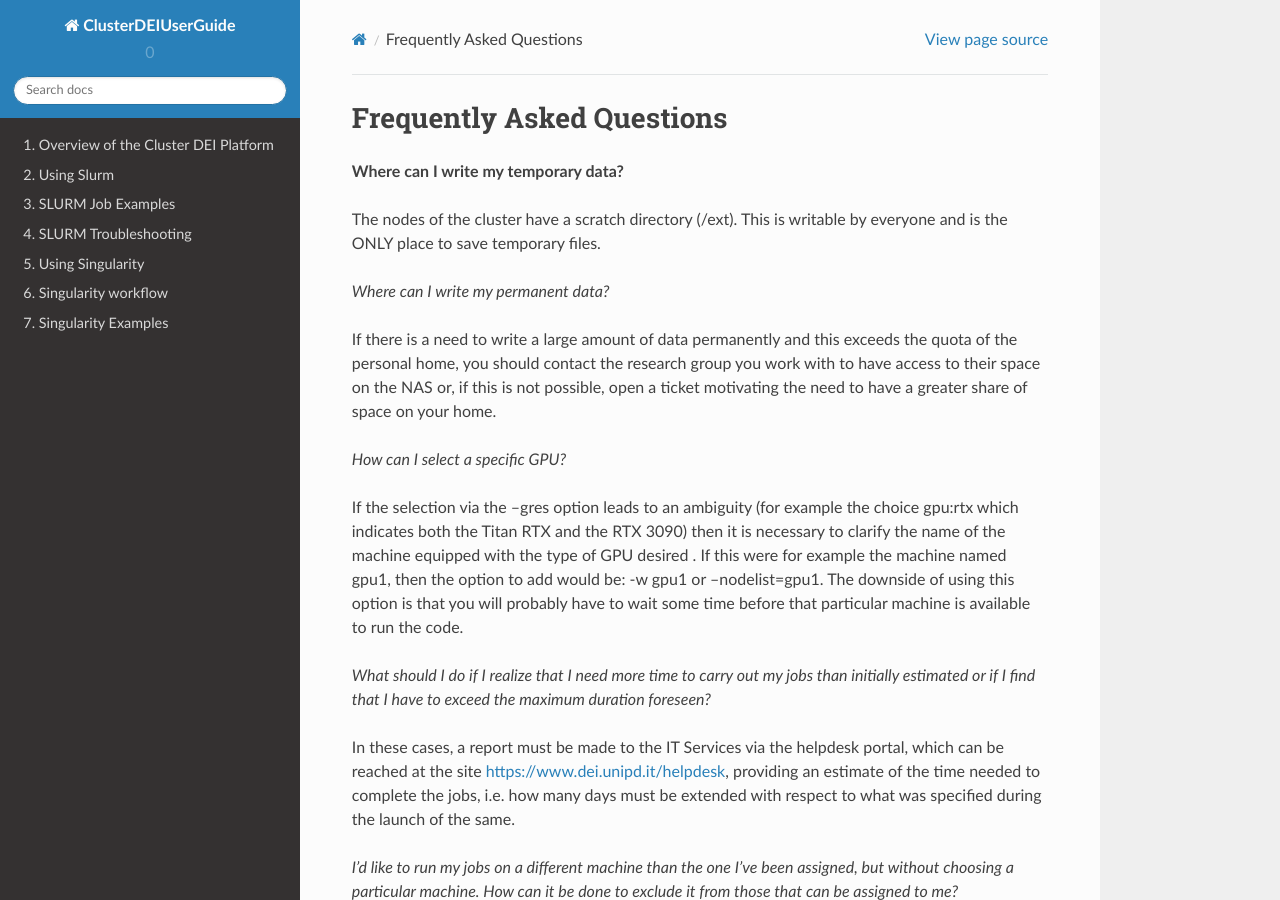
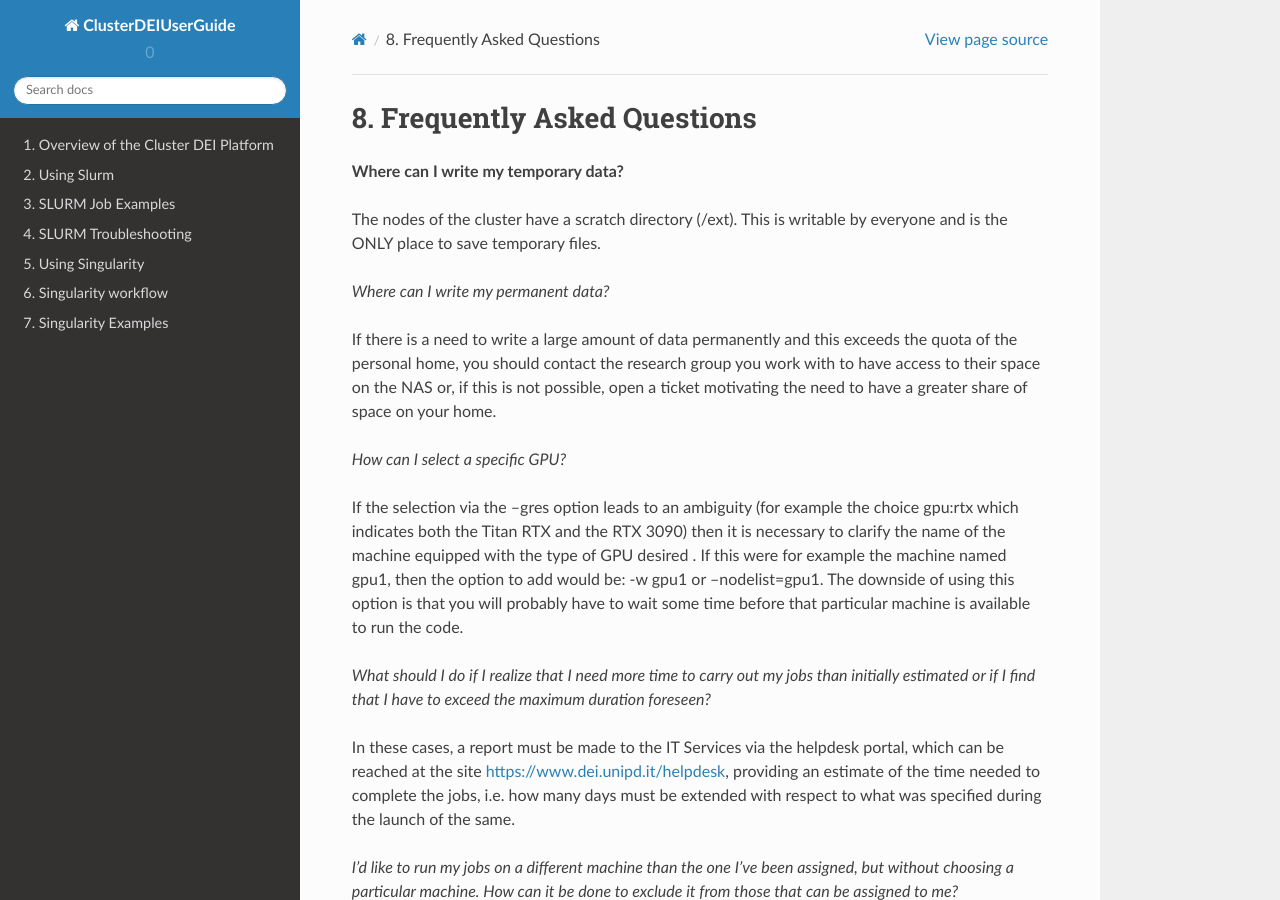
Before and after one commit to agostinoandriolo/clusterDEIguide, a Sphinx documentation site: the page built from ClusterDEIUserGuide-master/docs/FAQ.rst, in a window 1280 px wide and 900 px high. Built offline with Sphinx 7.4.7 and the Read the Docs theme 2.0.0, drawn with Linux system fonts in a browser that asks for light colours.

Commit message:
Update FAQ.rst

```diff
--- a/ClusterDEIUserGuide-master/docs/FAQ.rst
+++ b/ClusterDEIUserGuide-master/docs/FAQ.rst
@@ -1,4 +1,4 @@
-Frequently Asked Questions
+8. Frequently Asked Questions
 ==============================
 .. |br| raw:: html
 
```
